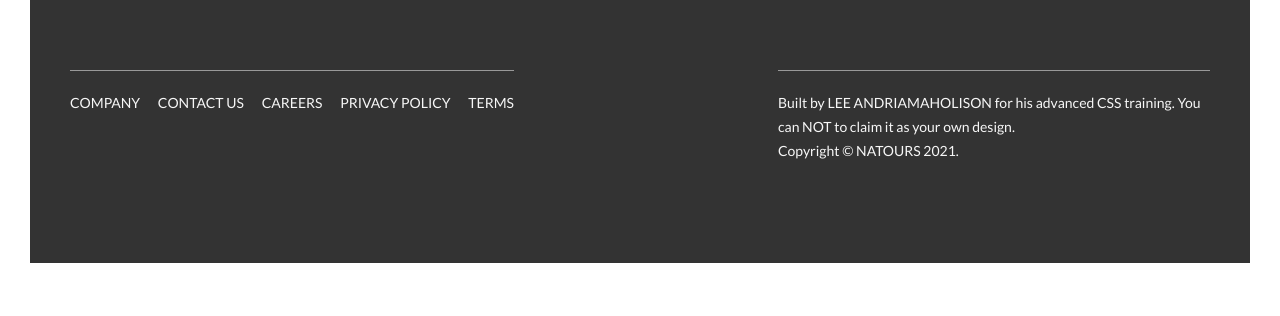
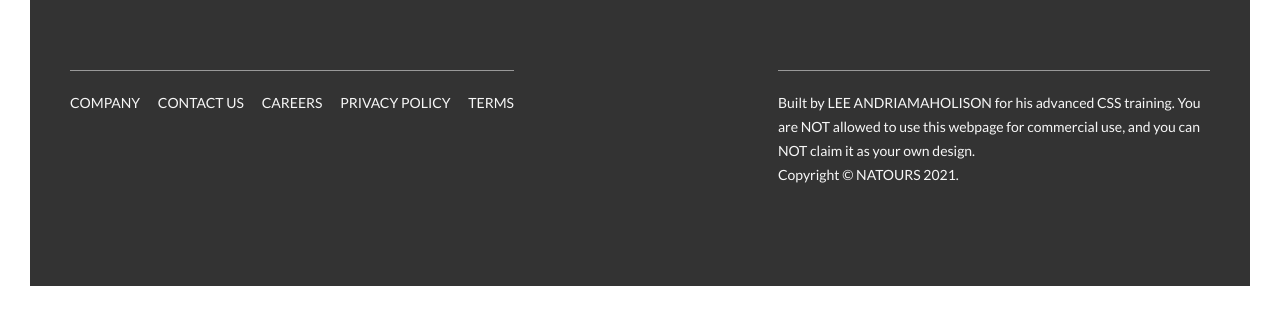
Before and after one commit to leeandri/tour-design, a website: page index.html in a window 1280 px wide. Shown: the part 5815-6131 px from the top of the page. Before the commit the page ends 6108 px from the top, so only its background shows below. Drawn offline with Linux system fonts and the light colour scheme.

Commit message:
Update index.html

```diff
--- a/index.html
+++ b/index.html
@@ -481,7 +481,8 @@
             <a href="mailto:rlee.andri@gmail.com" class="footer__link"
               >Lee Andriamaholison</a
             >
-            for his advanced CSS training. You can NOT to claim it as
+            for his advanced CSS training. You are NOT allowed to use this
+            webpage for commercial use, and you can NOT claim it as
             your own design.
             <br />
             Copyright &copy; <a href="#" class="footer__link">Natours</a> 2021.
```
